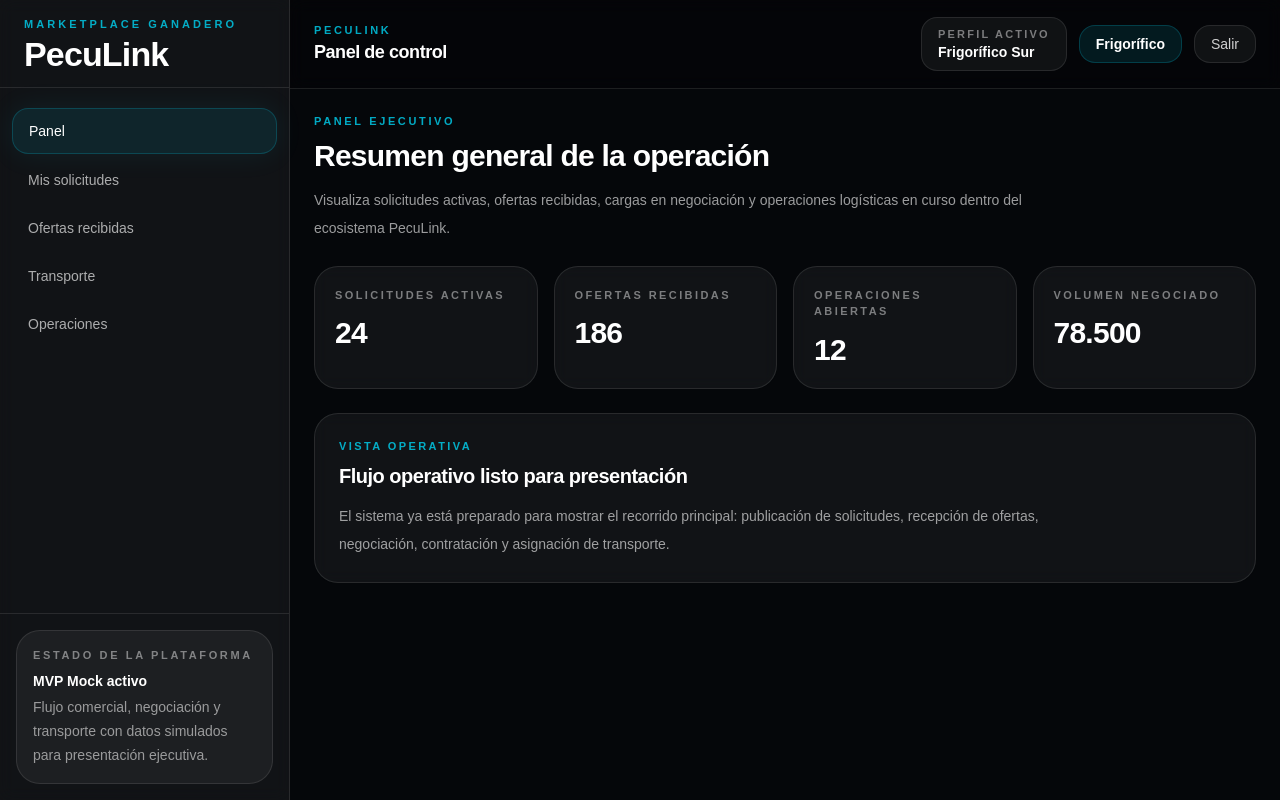
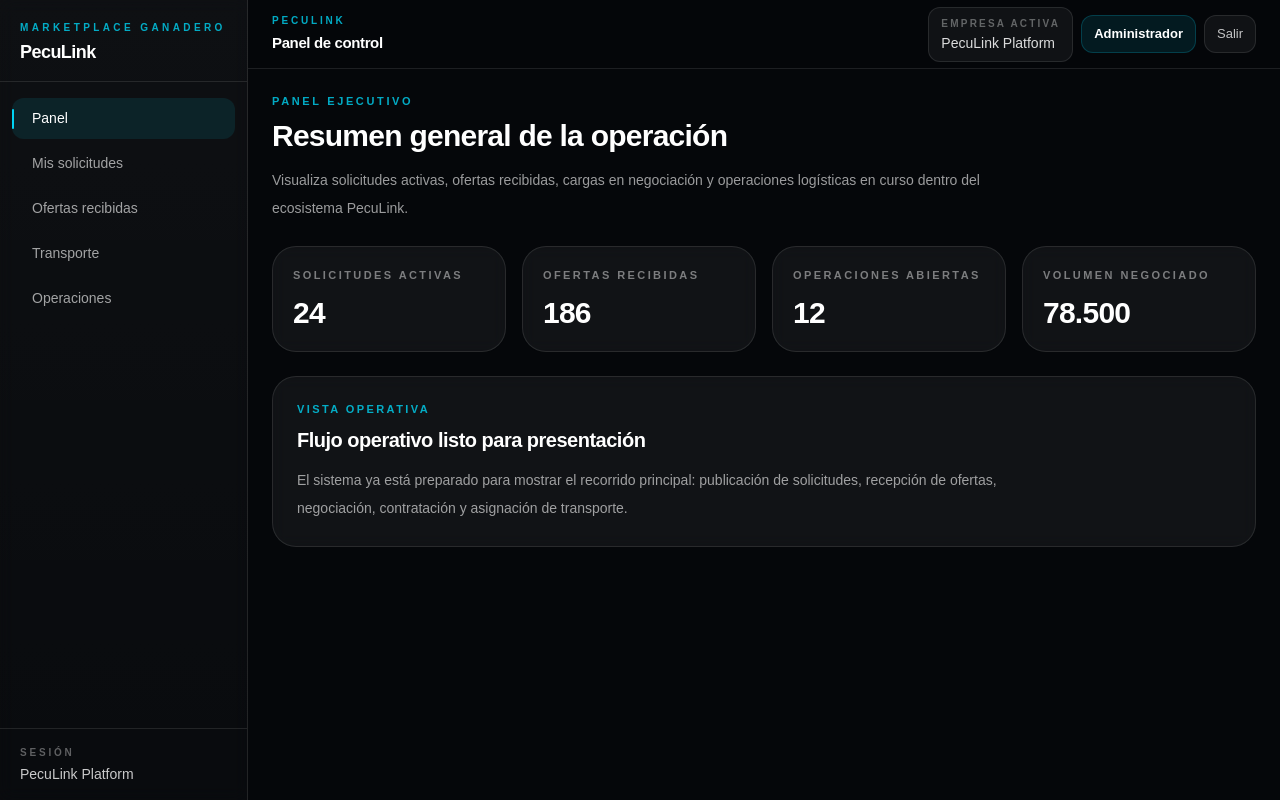
Before and after one commit to proceit-tech/proceit-peculink, a Next.js app: page /dashboard in a window 1280 px wide. Built offline with nearby package versions, Linux system fonts and the light colour scheme.

Commit message:
melhoria de menu e top

```diff
--- a/components/layout/protected-shell.tsx
+++ b/components/layout/protected-shell.tsx
@@ -1,6 +1,6 @@
 "use client";
 
-import { ReactNode } from "react";
+import type { ReactNode } from "react";
 import ProtectedSidebar from "./protected-sidebar";
 import ProtectedTopbar from "./protected-topbar";
 
@@ -10,24 +10,17 @@ type Props = {
 
 export default function ProtectedShell({ children }: Props) {
   return (
-    <div className="flex h-screen w-full bg-[#05070A] text-white">
-
-      {/* Sidebar */}
+    <div className="flex h-screen w-full overflow-hidden bg-[#05070A] text-white">
       <ProtectedSidebar />
 
-      {/* Main Area */}
-      <div className="flex flex-col flex-1 overflow-hidden">
-
-        {/* Topbar */}
+      <div className="flex min-w-0 flex-1 flex-col overflow-hidden">
         <ProtectedTopbar />
 
-        {/* Content */}
-        <main className="flex-1 overflow-y-auto p-6">
-          <div className="mx-auto max-w-7xl">
+        <main className="flex-1 overflow-y-auto">
+          <div className="mx-auto max-w-7xl px-6 py-6">
             {children}
           </div>
         </main>
-
       </div>
     </div>
   );
--- a/components/layout/protected-sidebar.tsx
+++ b/components/layout/protected-sidebar.tsx
@@ -15,20 +15,24 @@ export default function ProtectedSidebar() {
   const menu = useMemo(() => menuByRole[role], [role]);
 
   return (
-    <aside className="w-[290px] border-r border-white/10 bg-white/5 backdrop-blur">
+    <aside className="w-[248px] shrink-0 border-r border-white/10 bg-[linear-gradient(180deg,rgba(255,255,255,0.04),rgba(255,255,255,0.02))] backdrop-blur">
       <div className="flex h-full flex-col">
-        <div className="flex h-[88px] items-center border-b border-white/10 px-6">
+        <div className="border-b border-white/10 px-5 py-5">
           <div className="flex flex-col">
-            <span className="text-[11px] font-semibold uppercase tracking-[0.28em] text-cyan-400/80">
+            <span className="text-[10px] font-semibold uppercase tracking-[0.34em] text-cyan-400/80">
               Marketplace ganadero
             </span>
-            <span className="mt-1 text-[34px] font-semibold leading-none tracking-tight text-white">
+
+            <div className="mt-2 flex items-end gap-2">
+              <span className="text-[18px] font-semibold leading-none tracking-[-0.03em] text-white">
                 PecuLink
               </span>
             </div>
           </div>
+        </div>
 
-        <nav className="flex-1 space-y-1 px-3 py-5">
+        <div className="flex-1 px-3 py-4">
+          <nav className="space-y-1">
             {menu.map((item) => {
               const active = pathname === item.href;
 
@@ -37,26 +41,33 @@ export default function ProtectedSidebar() {
                   key={item.href}
                   href={item.href}
                   className={[
-                  "flex items-center rounded-2xl px-4 py-3 text-sm font-medium transition-all duration-200",
+                    "group relative flex items-center rounded-xl px-3 py-2.5 text-[14px] font-medium transition-all duration-200",
                     active
-                    ? "border border-cyan-400/20 bg-cyan-400/10 text-white shadow-[0_0_30px_rgba(34,211,238,0.08)]"
-                    : "text-white/65 hover:bg-white/5 hover:text-white",
+                      ? "bg-cyan-400/10 text-white"
+                      : "text-white/62 hover:bg-white/5 hover:text-white",
                   ].join(" ")}
                 >
-                {item.label}
+                  <span
+                    className={[
+                      "absolute left-0 top-1/2 h-5 w-[2px] -translate-y-1/2 rounded-full transition-all duration-200",
+                      active ? "bg-cyan-400 opacity-100" : "bg-transparent opacity-0 group-hover:opacity-60",
+                    ].join(" ")}
+                  />
+
+                  <span className="pl-2">{item.label}</span>
                 </Link>
               );
             })}
           </nav>
+        </div>
 
-        <div className="border-t border-white/10 p-4">
-          <div className="rounded-3xl border border-white/10 bg-white/5 p-4">
-            <p className="text-[11px] font-semibold uppercase tracking-[0.24em] text-white/45">
-              Estado de la plataforma
+        <div className="border-t border-white/10 px-5 py-4">
+          <div className="space-y-1">
+            <p className="text-[10px] font-semibold uppercase tracking-[0.28em] text-white/35">
+              Sesión
             </p>
-            <p className="mt-2 text-sm font-semibold text-white">MVP Mock activo</p>
-            <p className="mt-1 text-sm leading-6 text-white/55">
-              Flujo comercial, negociación y transporte con datos simulados para presentación ejecutiva.
+            <p className="truncate text-sm font-medium text-white/78">
+              {session?.company ?? "PecuLink Platform"}
             </p>
           </div>
         </div>
--- a/components/layout/protected-topbar.tsx
+++ b/components/layout/protected-topbar.tsx
@@ -13,35 +13,35 @@ export default function ProtectedTopbar() {
   }
 
   return (
-    <header className="border-b border-white/10 bg-black/20 backdrop-blur">
-      <div className="mx-auto flex h-[88px] max-w-7xl items-center justify-between px-6">
-        <div className="flex flex-col">
-          <span className="text-[11px] font-semibold uppercase tracking-[0.24em] text-cyan-400/80">
+    <header className="border-b border-white/10 bg-[rgba(5,7,10,0.72)] backdrop-blur">
+      <div className="mx-auto flex h-[68px] max-w-7xl items-center justify-between px-6">
+        <div className="min-w-0">
+          <p className="text-[10px] font-semibold uppercase tracking-[0.28em] text-cyan-400/80">
             PecuLink
-          </span>
-          <h1 className="text-lg font-semibold tracking-tight text-white">
+          </p>
+          <h1 className="mt-1 truncate text-[15px] font-semibold tracking-tight text-white">
             Panel de control
           </h1>
         </div>
 
-        <div className="flex items-center gap-3">
-          <div className="rounded-2xl border border-white/10 bg-white/5 px-4 py-2">
-            <p className="text-[11px] font-semibold uppercase tracking-[0.2em] text-white/45">
-              Perfil activo
+        <div className="flex items-center gap-2">
+          <div className="hidden rounded-xl border border-white/10 bg-white/5 px-3 py-2 md:block">
+            <p className="text-[10px] font-semibold uppercase tracking-[0.22em] text-white/35">
+              Empresa activa
             </p>
-            <p className="text-sm font-semibold text-white">
-              {session?.company ?? "Frigorífico Sur"}
+            <p className="mt-0.5 max-w-[220px] truncate text-sm font-medium text-white/85">
+              {session?.company ?? "PecuLink Platform"}
             </p>
           </div>
 
-          <div className="rounded-2xl border border-cyan-400/20 bg-cyan-400/10 px-4 py-2 text-sm font-semibold text-white">
+          <div className="rounded-xl border border-cyan-400/20 bg-cyan-400/10 px-3 py-2 text-[13px] font-semibold text-white">
             {getRoleLabel(session?.role)}
           </div>
 
           <button
             type="button"
             onClick={handleLogout}
-            className="rounded-2xl border border-white/10 bg-white/5 px-4 py-2 text-sm font-medium text-white/80 transition hover:bg-white/10 hover:text-white"
+            className="rounded-xl border border-white/10 bg-white/5 px-3 py-2 text-[13px] font-medium text-white/75 transition hover:bg-white/10 hover:text-white"
           >
             Salir
           </button>
@@ -62,6 +62,6 @@ function getRoleLabel(role?: string) {
     case "transportista":
       return "Transportista";
     default:
-      return "Frigorífico";
+      return "Administrador";
   }
 }
```
Lines whose indentation alone changed are shown as unchanged.
